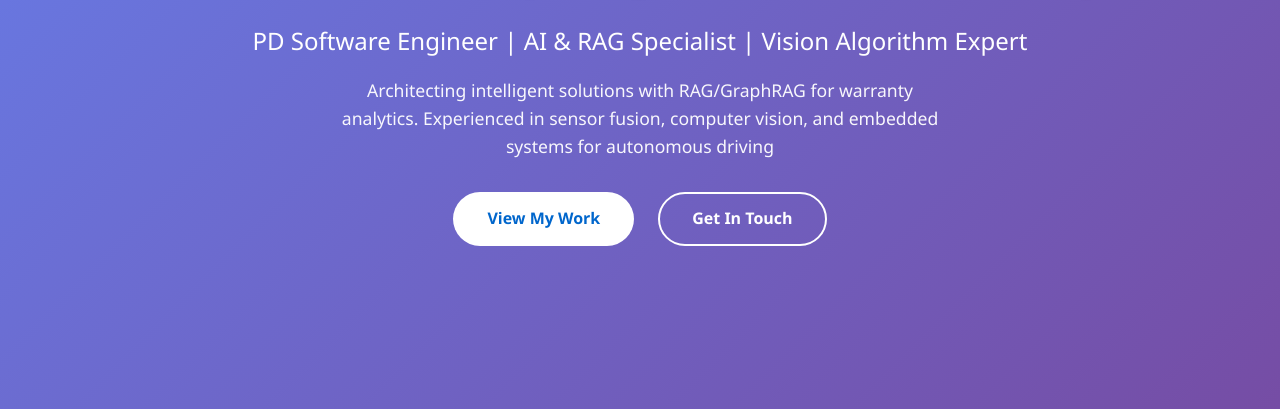
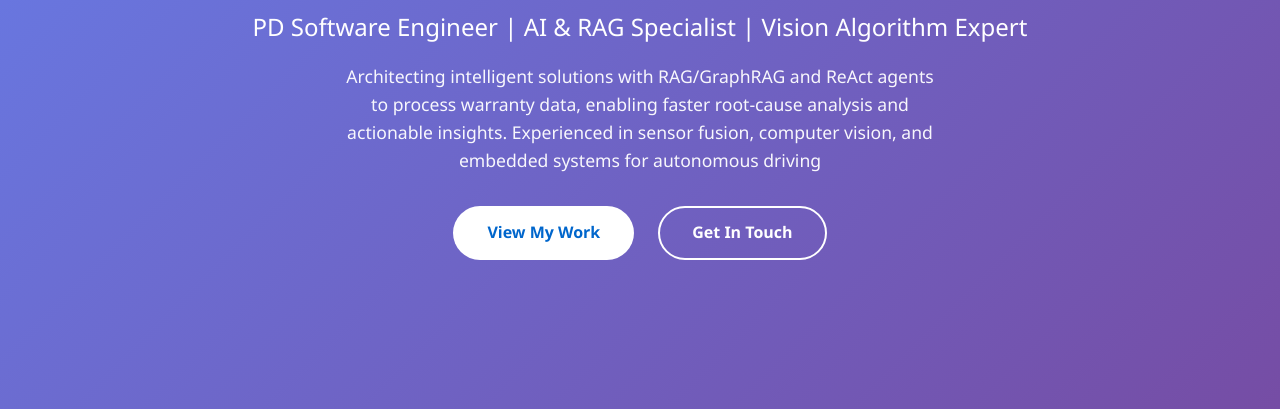
Before and after one commit to RamrajSegur/RamrajSegur.github.io, a plain HTML site: page index.html in a window 1280 px wide. Shown: the part 379-788 px from the top of the page. Drawn offline with Linux system fonts and the light colour scheme.

Commit message:
Update hero description with ReAct agents and warranty data processing details

```diff
--- a/index.html
+++ b/index.html
@@ -29,7 +29,7 @@
         <div class="hero-content">
             <h1 class="hero-title">Hi, I'm Ramraj Segur Mahadevaraja</h1>
             <p class="hero-subtitle">PD Software Engineer | AI & RAG Specialist | Vision Algorithm Expert</p>
-            <p class="hero-description">Architecting intelligent solutions with RAG/GraphRAG for warranty analytics. Experienced in sensor fusion, computer vision, and embedded systems for autonomous driving</p>
+            <p class="hero-description">Architecting intelligent solutions with RAG/GraphRAG and ReAct agents to process warranty data, enabling faster root-cause analysis and actionable insights. Experienced in sensor fusion, computer vision, and embedded systems for autonomous driving</p>
             <div class="hero-buttons">
                 <a href="#projects" class="btn btn-primary">View My Work</a>
                 <a href="#contact" class="btn btn-secondary">Get In Touch</a>
```
Also changed, not shown: 1 other file.
